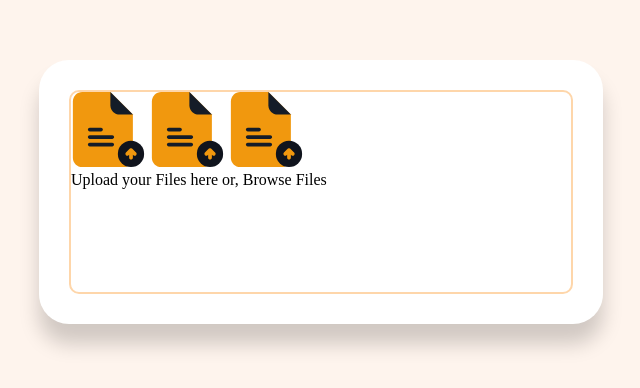
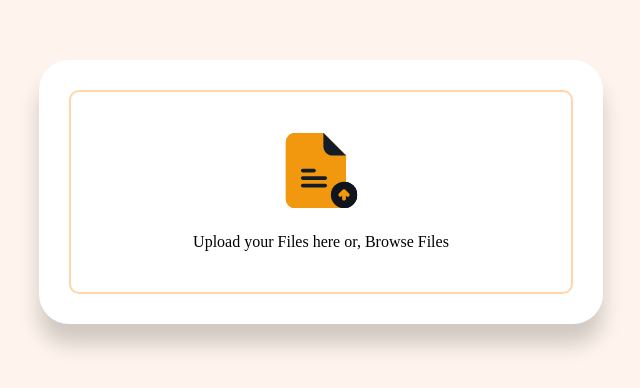
Before and after one commit to abhishekrnc/fileSharingWebApp, a plain HTML site: page index.html in a window 1280 px wide. Shown: the part 208-596 px from the top of the page, without its empty margins (319-959 px from the left). Drawn offline with Linux system fonts and the light colour scheme.

Commit message:
updated styles

```diff
--- a/style.css
+++ b/style.css
@@ -11,10 +11,11 @@ body, html {
     margin: 0;;
 }
 
-body {
+body, .drop-zone {
     display: flex;
     align-items: center;
     justify-content: center;
+    flex-direction: column;
 }
 
 .upload-container {
@@ -31,8 +32,18 @@ body {
     border-radius: 10px;;
 }
 
+.icon-container {
+    width: 75px;
+    height: 100px;
+    position: relative;
+}
+
 .icon-container img{
     width: 75px;
-
+    position: absolute;
 
 }
+
+.icon-container .center {
+    z-index: 2;
+}
```
